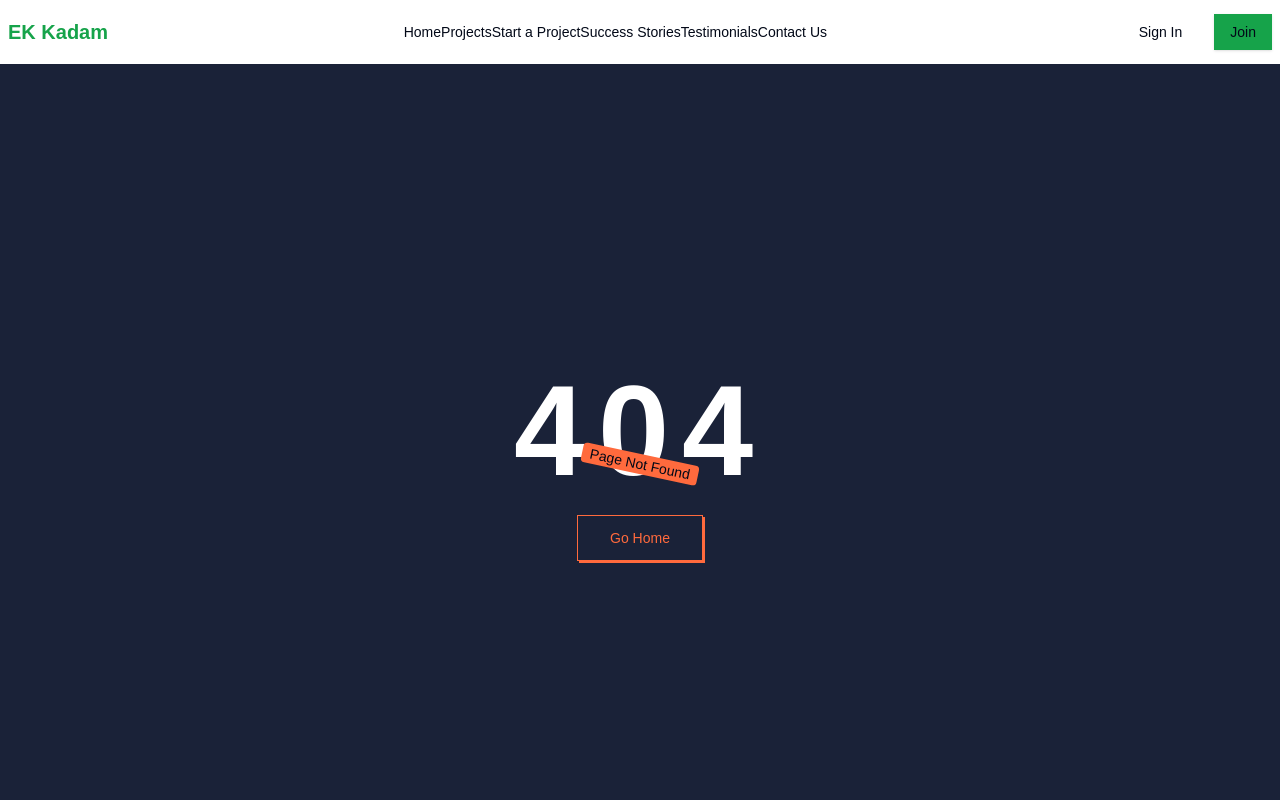
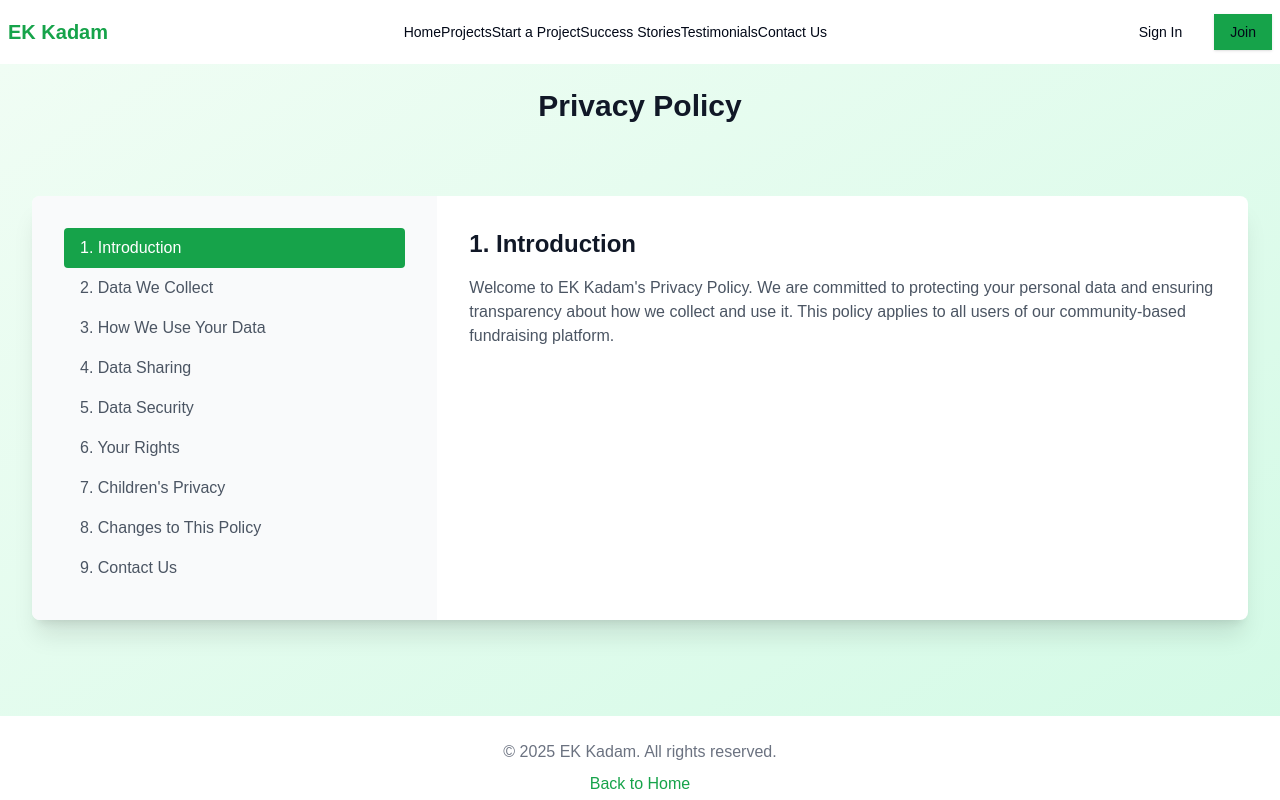
Before and after one commit to kecitclub/theDebuggers, a Next.js app in the folder client/: page /privacy-policy in a window 1280 px wide. Before the commit this address had no page. Shown: the top 800 px of the page. Built offline with nearby package versions, Linux system fonts and the light colour scheme.

Commit message:
pravicy policy and links added

```diff
--- a/client/src/Components/site-footer.tsx
+++ b/client/src/Components/site-footer.tsx
@@ -1,3 +1,4 @@
+import Link from 'next/link'
 export function SiteFooter() {
   return (
     <footer className=" border-t bg-gray-900 text-gray-200">
@@ -5,25 +6,28 @@
         <div className="grid grid-cols-2 md:grid-cols-4 gap-8">
           <div>
             <h3 className="text-lg font-semibold mb-4">EK Kadam</h3>
-            <p className="text-sm text-gray-400">
+            <p className="text-sm text-white-400  hover:text-green-700">
               Creating positive change through community-driven initiatives.
             </p>
           </div>
           <div>
             <h4 className="text-sm font-semibold mb-4">Quick Links</h4>
             <ul className="space-y-2 text-sm">
-              <li>About Us</li>
-              <li>How It Works</li>
-              <li>Projects</li>
-              <li>Contact</li>
+              <li className="text-white-600 hover:text-green-700">About Us</li>
+              <li className="text-white-600 hover:text-green-700">How It Works</li>
+              <li className="text-white-600 hover:text-green-700">Projects</li>
+              <li className="text-white-600 hover:text-green-700">Contact</li>
             </ul>
           </div>
           <div>
             <h4 className="text-sm font-semibold mb-4">Legal</h4>
             <ul className="space-y-2 text-sm">
-              <li>Privacy Policy</li>
-              <li>Terms of Service</li>
-              <li>Cookie Policy</li>
+              <Link href="/privacy-policy" className="text-white-600 hover:underline">
+                Privacy Policy</Link><br></br>
+              <Link href="/terms-and-conditions" className="text-white-600 hover:underline">
+                Terms & Conditions
+              </Link>
+
             </ul>
           </div>
           <div>
--- /dev/null
+++ b/client/src/app/privacy-policy/page.tsx
@@ -0,0 +1,114 @@
+'use client'
+
+import { useState } from 'react'
+import Link from 'next/link'
+import { motion } from 'framer-motion'
+
+const sections = [
+  {
+    title: "1. Introduction",
+    content: "Welcome to EK Kadam's Privacy Policy. We are committed to protecting your personal data and ensuring transparency about how we collect and use it. This policy applies to all users of our community-based fundraising platform."
+  },
+  {
+    title: "2. Data We Collect",
+    content: "We collect and process the following types of personal data:\n\n• Identity and Contact Data (e.g., name, email, phone number)\n• Financial Data (e.g., payment information)\n• Technical Data (e.g., IP address, device information)\n• Profile and Usage Data (e.g., donations, interests, how you use our platform)"
+  },
+  {
+    title: "3. How We Use Your Data",
+    content: "We use your data to:\n\n• Provide and improve our services\n• Process donations and transactions\n• Communicate with you about campaigns and platform updates\n• Ensure platform security and prevent fraud\n• Comply with legal obligations"
+  },
+  {
+    title: "4. Data Sharing",
+    content: "We may share your data with:\n\n• Service providers who help us operate our platform\n• Campaign organizers (limited to necessary information)\n• Legal and regulatory authorities when required\n\nWe do not sell your personal data to third parties."
+  },
+  {
+    title: "5. Data Security",
+    content: "We implement appropriate technical and organizational measures to protect your personal data against unauthorized or unlawful processing, accidental loss, destruction, or damage."
+  },
+  {
+    title: "6. Your Rights",
+    content: "You have the right to:\n\n• Access your personal data\n• Correct inaccurate data\n• Request deletion of your data\n• Object to or restrict processing of your data\n• Data portability\n\nContact us to exercise these rights."
+  },
+  {
+    title: "7. Children's Privacy",
+    content: "EK Kadam does not knowingly collect or solicit data from children under 13. If you believe we have collected data from a child under 13, please contact us immediately."
+  },
+  {
+    title: "8. Changes to This Policy",
+    content: "We may update this policy from time to time. We will notify you of any significant changes by posting a prominent notice on our platform or sending you an email."
+  },
+  {
+    title: "9. Contact Us",
+    content: "If you have any questions about this Privacy Policy or our data practices, please contact us at:\n\nEmail: privacy@ekkadam.com\nPhone: [Your Phone Number]\nAddress: [Your Physical Address]"
+  }
+]
+
+export default function PrivacyPolicy() {
+  const [activeSection, setActiveSection] = useState(0)
+
+  return (
+    <div className="min-h-screen bg-gradient-to-br from-green-50 to-emerald-100">
+
+        <div className="max-w-7xl mx-auto py-6 px-4 sm:px-6 lg:px-8">
+          <h1 className="text-3xl font-bold text-center text-gray-900">Privacy Policy</h1>
+        </div>
+
+      <main className="max-w-7xl mx-auto py-12 px-4 sm:px-6 lg:px-8">
+        <div className="bg-white shadow-xl rounded-lg overflow-hidden">
+          <div className="md:flex">
+            <div className="md:w-1/3 bg-gray-50 p-8">
+              <nav>
+                <ul>
+                  {sections.map((section, index) => (
+                    <motion.li
+                      key={index}
+                      initial={{ opacity: 0, x: -20 }}
+                      animate={{ opacity: 1, x: 0 }}
+                      transition={{ delay: index * 0.1 }}
+                    >
+                      <button
+                        onClick={() => setActiveSection(index)}
+                        className={`w-full text-left py-2 px-4 rounded transition-colors duration-200 ease-in-out ${
+                          activeSection === index
+                            ? 'bg-green-600 text-white'
+                            : 'text-gray-600 hover:bg-green-100'
+                        }`}
+                      >
+                        {section.title}
+                      </button>
+                    </motion.li>
+                  ))}
+                </ul>
+              </nav>
+            </div>
+            <div className="md:w-2/3 p-8">
+              <motion.div
+                key={activeSection}
+                initial={{ opacity: 0, y: 20 }}
+                animate={{ opacity: 1, y: 0 }}
+                transition={{ duration: 0.3 }}
+              >
+                <h2 className="text-2xl font-semibold text-gray-900 mb-4">
+                  {sections[activeSection].title}
+                </h2>
+                <p className="text-gray-600 whitespace-pre-line">
+                  {sections[activeSection].content}
+                </p>
+              </motion.div>
+            </div>
+          </div>
+        </div>
+      </main>
+      <footer className="bg-white mt-12 py-6 px-4 sm:px-6 lg:px-8">
+        <div className="max-w-7xl mx-auto text-center text-gray-500">
+          <p>&copy; {new Date().getFullYear()} EK Kadam. All rights reserved.</p>
+          <p className="mt-2">
+            <Link href="/" className="text-green-600 hover:underline">
+              Back to Home
+            </Link>
+          </p>
+        </div>
+      </footer>
+    </div>
+  )
+}
```
